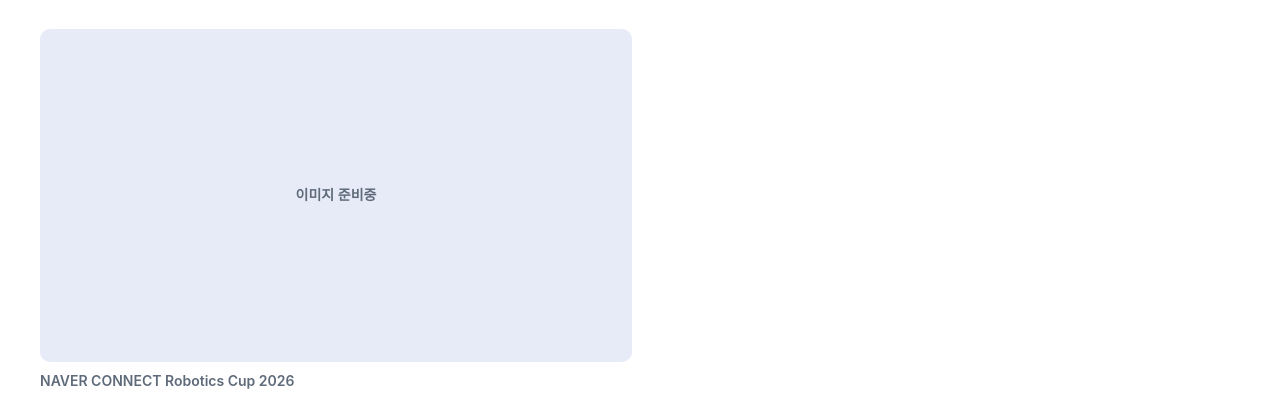
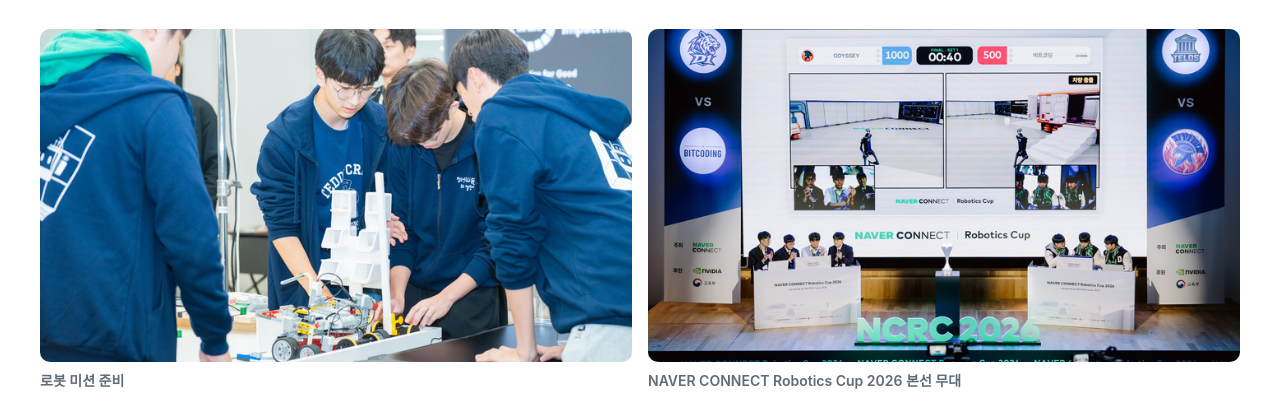
Before and after one commit to jaypark9490/jaypark9490.github.io, a plain HTML site: page activities.html in a window 1280 px wide. Shown: the part 534-952 px from the top of the page. Drawn offline with Linux system fonts and the light colour scheme; a web font is replaced by a local one.

Commit message:
Add Robotics Cup photos (image16, image17)
Resized to 720x480 high-quality JPEG and replaced the placeholder.

Co-Authored-By: Claude Opus 5.5 <noreply@anthropic.com>

```diff
--- a/activities.html
+++ b/activities.html
@@ -35,13 +35,19 @@
           <p class="section__lead">네이버 커넥트재단이 주최하는 고등학생 로보틱스 대회로,<br>NVIDIA Isaac Sim 시뮬레이터로 노트북에서 로봇 제어와 시뮬레이션에 도전합니다.</p>
         </div>
 
-        <!-- 사진 자리: 사진이 준비되면 아래 <div>를 이 줄로 바꾸세요 (width·height는 사진 파일의 가로·세로 픽셀)
-             <img class="photo-grid__img" src="images/image16.jpg" width="640" height="480" loading="lazy" decoding="async" alt="사진 설명"> -->
+        <!-- 현장 사진 2장: 사진 하나가 <li> 하나입니다. width·height는 사진 파일의 가로·세로 픽셀
+             사진이 아직 없을 때는 <img> 대신 <div class="photo-grid__img photo-grid__img--empty">이미지 준비중</div> -->
         <ul class="photo-grid photo-grid--2">
           <li>
             <figure class="photo-grid__item">
-              <div class="photo-grid__img photo-grid__img--empty">이미지 준비중</div>
-              <figcaption class="photo-grid__caption">NAVER CONNECT Robotics Cup 2026</figcaption>
+              <img class="photo-grid__img" src="images/image16.jpg" width="720" height="480" loading="lazy" decoding="async" alt="남색 후드티를 입은 학생들이 경기장 테이블 위의 로봇을 둘러싸고 점검하는 모습">
+              <figcaption class="photo-grid__caption">로봇 미션 준비</figcaption>
+            </figure>
+          </li>
+          <li>
+            <figure class="photo-grid__item">
+              <img class="photo-grid__img" src="images/image17.jpg" width="720" height="480" loading="lazy" decoding="async" alt="NCRC 2026 무대의 대형 화면에 두 팀의 시뮬레이션 로봇 경기 장면과 점수가 띄워져 있고, 양쪽 책상에 참가 학생들이 앉아 있는 모습">
+              <figcaption class="photo-grid__caption">NAVER CONNECT Robotics Cup 2026 본선 무대</figcaption>
             </figure>
           </li>
         </ul>
```
Also changed, not shown: images/image16.jpg (added), images/image17.jpg (added).
